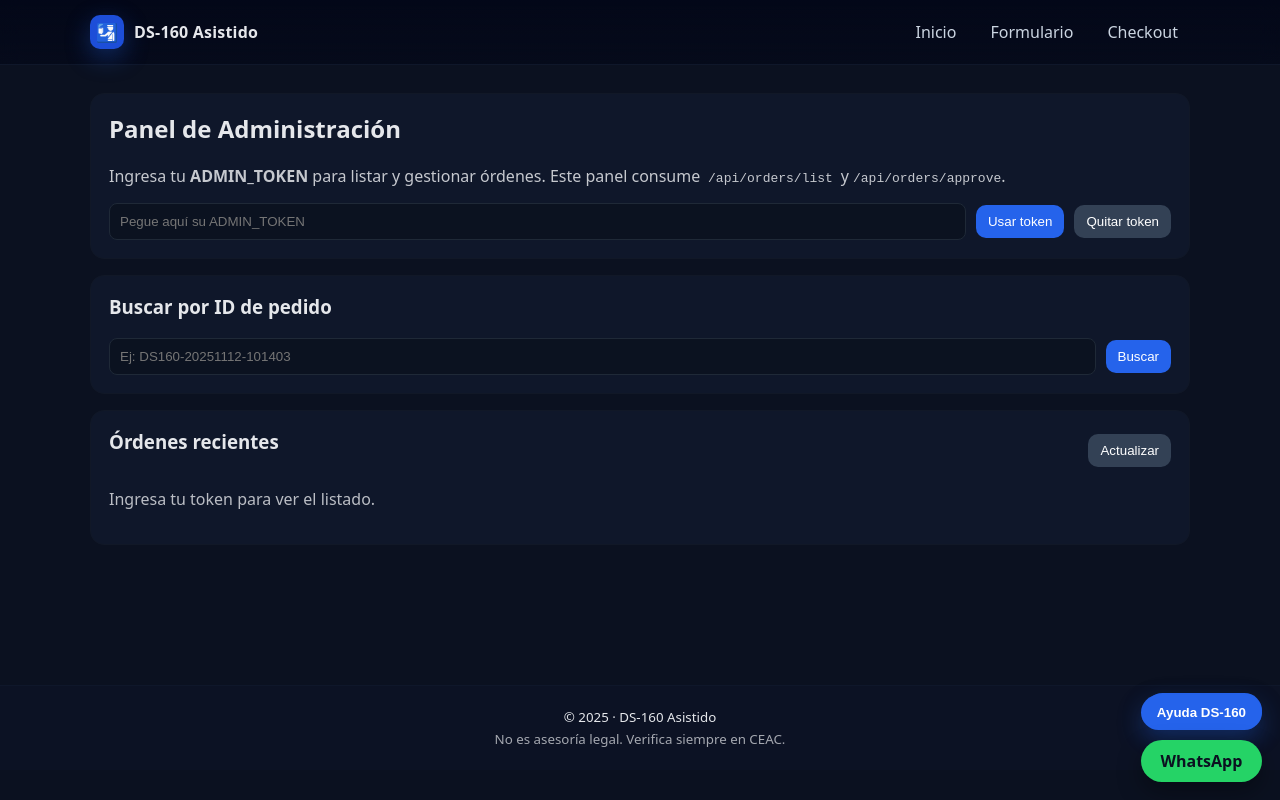
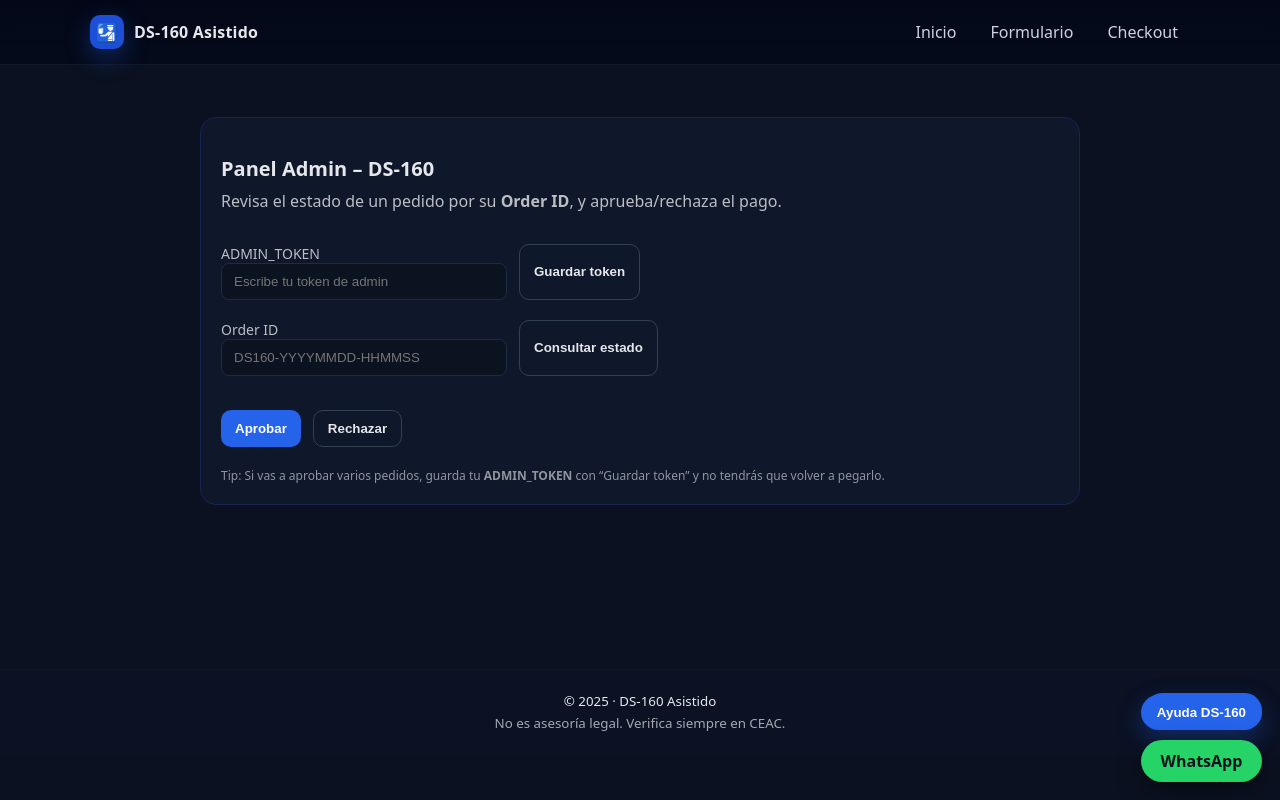
Before and after one commit to robertotitus86/ds160-app, a Next.js app: page /admin in a window 1280 px wide. Built offline with nearby package versions, Linux system fonts and the light colour scheme.

Commit message:
Update page.tsx

```diff
--- a/app/admin/page.tsx
+++ b/app/admin/page.tsx
@@ -1,370 +1,252 @@
-'use client';
+"use client";
 
-import React, { useEffect, useMemo, useState } from 'react';
+import React, { useEffect, useState } from "react";
 
-type OrderStatus = 'pending' | 'approved' | 'rejected';
-type Order = {
-  id: string;
-  status: OrderStatus;
-  createdAt?: string;
-  reviewedAt?: string;
-  plans?: string[];
-  receiptUrl?: string;
+type OrderStatus = "pending" | "paid" | "rejected";
+type StatusResp =
+  | { ok: true; order: { id: string; status: OrderStatus; receiptUrl?: string } }
+  | { ok: false; error?: string };
+
+export default function AdminPage() {
+  const [token, setToken] = useState("");
+  const [orderId, setOrderId] = useState("");
+  const [status, setStatus] = useState<OrderStatus | null>(null);
+  const [receiptUrl, setReceiptUrl] = useState<string | undefined>(undefined);
+  const [message, setMessage] = useState("");
+
+  useEffect(() => {
+    // Recupera el token para no escribirlo cada vez
+    const saved = localStorage.getItem("ds160_admin_token");
+    if (saved) setToken(saved);
+  }, []);
+
+  const saveToken = () => {
+    localStorage.setItem("ds160_admin_token", token);
+    setMessage("Token guardado en este navegador.");
+    setTimeout(() => setMessage(""), 2000);
   };
 
-const styles = {
-  card: {
-    background: '#0f172a',
-    padding: 18,
-    borderRadius: 14,
-    border: '1px solid #111827',
-  } as React.CSSProperties,
-
-  btn: {
-    background: '#2563eb',
-    color: '#fff',
-    border: 'none',
-    borderRadius: 10,
-    padding: '9px 12px',
-    cursor: 'pointer',
-  } as React.CSSProperties,
-
-  btnGhost: {
-    background: '#334155',
-    color: '#fff',
-    border: 'none',
-    borderRadius: 10,
-    padding: '9px 12px',
-    cursor: 'pointer',
-  } as React.CSSProperties,
-
-  badge: (s: OrderStatus) =>
-    ({
-      display: 'inline-block',
-      fontSize: 12,
-      padding: '2px 8px',
-      borderRadius: 999,
-      background: s === 'approved' ? '#16a34a' : s === 'rejected' ? '#dc2626' : '#f59e0b',
-      color: '#fff',
-    } as React.CSSProperties),
-
-  table: {
-    width: '100%',
-    borderCollapse: 'collapse',
-  } as React.CSSProperties,
-
-  th: {
-    textAlign: 'left',
-    padding: '8px 10px',
-    borderBottom: '1px solid #1f2937',
-    color: '#cbd5e1',
-  } as React.CSSProperties,
-
-  td: {
-    padding: '8px 10px',
-    borderBottom: '1px solid #0b1220',
-  } as React.CSSProperties,
+  const fetchStatus = async () => {
+    setMessage("");
+    setStatus(null);
+    setReceiptUrl(undefined);
+    if (!orderId) {
+      setMessage("Debes indicar un Order ID.");
+      return;
+    }
+    try {
+      const r = await fetch(`/api/orders/status?orderId=${encodeURIComponent(orderId)}`, {
+        cache: "no-store",
+      });
+      const data = (await r.json()) as StatusResp;
+      if (data.ok) {
+        setStatus(data.order.status);
+        setReceiptUrl(data.order.receiptUrl);
+      } else {
+        setMessage(data.error || "No se pudo consultar el estado.");
+      }
+    } catch (e: any) {
+      setMessage(e?.message || "Error consultando estado.");
+    }
   };
 
-export default function AdminPage() {
-  const [token, setToken] = useState('');
-  const [tokenOk, setTokenOk] = useState(false);
-
-  const [searchId, setSearchId] = useState('');
-  const [found, setFound] = useState<Order | null>(null);
-  const [loading, setLoading] = useState(false);
-
-  const [list, setList] = useState<Order[]>([]);
-  const [listLoading, setListLoading] = useState(false);
-
-  useEffect(() => {
-    const t = localStorage.getItem('admin_token') || '';
-    if (t) {
-      setToken(t);
-      setTokenOk(true);
-      void loadRecent(t);
-    }
-  }, []);
-
-  const hasToken = useMemo(() => token.trim().length > 0, [token]);
-
-  async function saveToken() {
-    if (!hasToken) {
-      alert('Ingresa un token');
+  const approve = async () => {
+    if (!token) {
+      setMessage("Escribe tu ADMIN_TOKEN para aprobar.");
       return;
     }
-    localStorage.setItem('admin_token', token.trim());
-    setTokenOk(true);
-    await loadRecent(token.trim());
-  }
-
-  async function loadRecent(tk = token) {
-    try {
-      setListLoading(true);
-      const res = await fetch(`/api/orders/list?limit=25&token=${encodeURIComponent(tk)}`);
-      const data = await res.json();
-      if (!data.ok) throw new Error(data?.error || 'No se pudo listar');
-      setList(data.items as Order[]);
-    } catch (e: any) {
-      alert(e?.message || 'Error listando órdenes');
-    } finally {
-      setListLoading(false);
-    }
-  }
-
-  async function findById() {
-    try {
-      if (!searchId.trim()) {
-        alert('Ingresa un ID');
+    if (!orderId) {
+      setMessage("Debes indicar un Order ID.");
       return;
     }
-      setLoading(true);
-      const res = await fetch(`/api/orders/status?id=${encodeURIComponent(searchId.trim())}`);
-      const data = await res.json();
-      if (!data.ok) throw new Error(data?.error || 'No encontrado');
-      const o = data.order as Order;
-      setFound({
-        id: o.id || searchId.trim(),
-        status: (o.status as OrderStatus) || 'pending',
-        createdAt: o.createdAt,
-        reviewedAt: o.reviewedAt,
-        plans: o.plans || [],
-        receiptUrl: o.receiptUrl,
+    try {
+      const r = await fetch("/api/orders/approve", {
+        method: "POST",
+        headers: {
+          "Content-Type": "application/json",
+          "x-admin-token": token,
+        },
+        body: JSON.stringify({ orderId, action: "approve" }),
       });
+      const data = (await r.json()) as { ok: boolean; error?: string };
+      if (data.ok) {
+        setMessage("Orden aprobada.");
+        setStatus("paid");
+      } else {
+        setMessage(data.error || "No se pudo aprobar.");
+      }
     } catch (e: any) {
-      alert(e?.message || 'Error buscando orden');
-      setFound(null);
-    } finally {
-      setLoading(false);
+      setMessage(e?.message || "Error aprobando.");
     }
-  }
+  };
 
-  async function act(id: string, action: 'approve' | 'reject') {
-    try {
-      if (!tokenOk) {
-        alert('Configura tu token primero');
+  const reject = async () => {
+    if (!token) {
+      setMessage("Escribe tu ADMIN_TOKEN para rechazar.");
       return;
     }
-      const res = await fetch('/api/orders/approve', {
-        method: 'POST',
-        headers: { 'Content-Type': 'application/json' },
-        body: JSON.stringify({ id, token, action }),
+    if (!orderId) {
+      setMessage("Debes indicar un Order ID.");
+      return;
+    }
+    try {
+      const r = await fetch("/api/orders/approve", {
+        method: "POST",
+        headers: {
+          "Content-Type": "application/json",
+          "x-admin-token": token,
+        },
+        body: JSON.stringify({ orderId, action: "reject" }),
       });
-      const data = await res.json();
-      if (!data.ok) throw new Error(data?.error || 'No se pudo actualizar');
+      const data = (await r.json()) as { ok: boolean; error?: string };
+      if (data.ok) {
+        setMessage("Orden rechazada.");
+        setStatus("rejected");
+      } else {
+        setMessage(data.error || "No se pudo rechazar.");
+      }
+    } catch (e: any) {
+      setMessage(e?.message || "Error rechazando.");
+    }
+  };
 
-      alert(`Orden ${id} -> ${data.status.toUpperCase()}`);
-      if (found?.id === id) await findById();
-      await loadRecent(token);
-    } catch (e: any) {
-      alert(e?.message || 'Error aprobando/rechazando');
-    }
-  }
+  const tagStyle = (s: OrderStatus | null) => {
+    const base: React.CSSProperties = {
+      display: "inline-block",
+      borderRadius: 999,
+      padding: "4px 10px",
+      fontWeight: 700,
+      fontSize: 12,
+      marginLeft: 8,
+      color: "#0b1120",
+    };
+    if (s === "paid") return { ...base, background: "#86efac" };
+    if (s === "pending") return { ...base, background: "#fde68a" };
+    if (s === "rejected") return { ...base, background: "#fca5a5" };
+    return { ...base, background: "#e5e7eb" };
+    };
 
-  function copy(txt?: string) {
-    if (!txt) return;
-    navigator.clipboard?.writeText(txt);
-    alert('Copiado al portapapeles.');
-  }
+  const container: React.CSSProperties = {
+    maxWidth: 880,
+    margin: "0 auto",
+    padding: "24px 16px",
+    color: "#e5e7eb",
+  };
+  const card: React.CSSProperties = {
+    background: "#0f172a",
+    border: "1px solid #172554",
+    borderRadius: 16,
+    padding: 20,
+  };
+  const row: React.CSSProperties = { display: "flex", gap: 12, flexWrap: "wrap" };
+  const label: React.CSSProperties = { fontSize: 14, opacity: 0.8 };
+  const input: React.CSSProperties = {
+    background: "#0b1220",
+    border: "1px solid #1f2a44",
+    color: "#e5e7eb",
+    borderRadius: 8,
+    padding: "10px 12px",
+    minWidth: 260,
+  };
+  const btn: React.CSSProperties = {
+    background: "#2563eb",
+    color: "#fff",
+    border: 0,
+    borderRadius: 10,
+    padding: "10px 14px",
+    fontWeight: 700,
+    cursor: "pointer",
+  };
+  const btnGhost: React.CSSProperties = {
+    background: "transparent",
+    border: "1px solid #334155",
+    color: "#e5e7eb",
+    borderRadius: 10,
+    padding: "10px 14px",
+    fontWeight: 600,
+    cursor: "pointer",
+  };
 
   return (
-    <div style={{ display: 'grid', gap: 16 }}>
-      <section style={styles.card}>
-        <h2 style={{ marginTop: 0 }}>Panel de Administración</h2>
-        <p style={{ marginTop: 0, opacity: 0.85 }}>
-          Ingresa tu <b>ADMIN_TOKEN</b> para listar y gestionar órdenes. Este panel consume
-          <code> /api/orders/list </code> y <code> /api/orders/approve</code>.
+    <div style={container}>
+      <div style={card}>
+        <h2 style={{ fontSize: 20, fontWeight: 800, marginBottom: 8 }}>Panel Admin – DS-160</h2>
+        <p style={{ opacity: 0.8, marginTop: 0 }}>
+          Revisa el estado de un pedido por su <b>Order ID</b>, y aprueba/rechaza el pago.
         </p>
 
-        <div style={{ display: 'flex', gap: 10, flexWrap: 'wrap', alignItems: 'center' }}>
+        <div style={{ height: 16 }} />
+
+        <div style={row}>
+          <div>
+            <div style={label}>ADMIN_TOKEN</div>
             <input
+              style={input}
               type="password"
+              placeholder="Escribe tu token de admin"
               value={token}
               onChange={(e) => setToken(e.target.value)}
-            placeholder="Pegue aquí su ADMIN_TOKEN"
-            style={{
-              flex: '1 1 320px',
-              minWidth: 260,
-              padding: 10,
-              borderRadius: 8,
-              border: '1px solid #1f2937',
-              background: '#0b1220',
-              color: '#fff',
-            }}
             />
-          <button onClick={saveToken} style={styles.btn}>
-            Usar token
-          </button>
-          <button
-            onClick={() => {
-              localStorage.removeItem('admin_token');
-              setToken('');
-              setTokenOk(false);
-            }}
-            style={styles.btnGhost}
-          >
-            Quitar token
-          </button>
           </div>
-      </section>
-
-      {/* Buscar por ID */}
-      <section style={styles.card}>
-        <h3 style={{ marginTop: 0 }}>Buscar por ID de pedido</h3>
-        <div style={{ display: 'flex', gap: 10, flexWrap: 'wrap', alignItems: 'center' }}>
-          <input
-            type="text"
-            value={searchId}
-            onChange={(e) => setSearchId(e.target.value)}
-            placeholder="Ej: DS160-20251112-101403"
-            style={{
-              flex: '1 1 320px',
-              minWidth: 260,
-              padding: 10,
-              borderRadius: 8,
-              border: '1px solid #1f2937',
-              background: '#0b1220',
-              color: '#fff',
-            }}
-          />
-          <button onClick={findById} style={styles.btn} disabled={loading}>
-            {loading ? 'Buscando…' : 'Buscar'}
-          </button>
+          <button style={btnGhost} onClick={saveToken}>Guardar token</button>
         </div>
 
-        {found && (
-          <div
-            style={{
-              marginTop: 14,
-              padding: 12,
-              border: '1px solid #1f2937',
-              borderRadius: 10,
-              background: '#0b1220',
-            }}
-          >
-            <div style={{ display: 'flex', justifyContent: 'space-between', alignItems: 'start', gap: 8 }}>
+        <div style={{ height: 20 }} />
+
+        <div style={row}>
           <div>
-                <div>
-                  <b>ID:</b> {found.id}
+            <div style={label}>Order ID</div>
+            <input
+              style={input}
+              placeholder="DS160-YYYYMMDD-HHMMSS"
+              value={orderId}
+              onChange={(e) => setOrderId(e.target.value)}
+            />
           </div>
-                <div>
-                  <b>Estado:</b> <span style={styles.badge(found.status)}>{found.status}</span>
+          <button style={btnGhost} onClick={fetchStatus}>Consultar estado</button>
         </div>
-                {found.createdAt && (
-                  <div>
-                    <b>Creada:</b> {new Date(found.createdAt).toLocaleString()}
+
+        <div style={{ height: 14 }} />
+
+        {status && (
+          <div style={{ opacity: 0.9 }}>
+            Estado actual: <b>{status.toUpperCase()}</b>
+            <span style={tagStyle(status)}>{status.toUpperCase()}</span>
           </div>
         )}
-                {found.reviewedAt && (
-                  <div>
-                    <b>Revisada:</b> {new Date(found.reviewedAt).toLocaleString()}
+
+        {receiptUrl && (
+          <>
+            <div style={{ height: 10 }} />
+            <div style={{ opacity: 0.85 }}>
+              Comprobante:{" "}
+              <a href={receiptUrl} target="_blank" rel="noreferrer" style={{ color: "#93c5fd" }}>
+                abrir
+              </a>
             </div>
+          </>
         )}
-                {found.plans?.length ? (
-                  <div>
-                    <b>Planes:</b> {found.plans.join(', ')}
+
+        <div style={{ height: 20 }} />
+
+        <div style={row}>
+          <button style={btn} onClick={approve}>Aprobar</button>
+          <button style={btnGhost} onClick={reject}>Rechazar</button>
         </div>
-                ) : null}
-                {found.receiptUrl && (
-                  <div style={{ marginTop: 6 }}>
-                    <b>Comprobante:</b>{' '}
-                    <button onClick={() => window.open(found.receiptUrl!, '_blank')} style={styles.btnGhost}>
-                      Ver
-                    </button>
-                    <button onClick={() => copy(found.receiptUrl)} style={{ ...styles.btnGhost, marginLeft: 8 }}>
-                      Copiar URL
-                    </button>
-                  </div>
+
+        {message && (
+          <>
+            <div style={{ height: 12 }} />
+            <div style={{ opacity: 0.85 }}>{message}</div>
+          </>
         )}
-              </div>
-              <div style={{ display: 'flex', gap: 8 }}>
-                <button onClick={() => act(found.id, 'approve')} style={styles.btn}>
-                  Aprobar
-                </button>
-                <button onClick={() => act(found.id, 'reject')} style={styles.btnGhost}>
-                  Rechazar
-                </button>
+
+        <div style={{ height: 20 }} />
+        <div style={{ opacity: 0.6, fontSize: 12 }}>
+          Tip: Si vas a aprobar varios pedidos, guarda tu <b>ADMIN_TOKEN</b> con “Guardar token”
+          y no tendrás que volver a pegarlo.
         </div>
       </div>
     </div>
-        )}
-      </section>
-
-      {/* Recientes */}
-      <section style={styles.card}>
-        <div style={{ display: 'flex', justifyContent: 'space-between', alignItems: 'center' }}>
-          <h3 style={{ marginTop: 0 }}>Órdenes recientes</h3>
-          <button onClick={() => loadRecent()} style={styles.btnGhost} disabled={!tokenOk || listLoading}>
-            {listLoading ? 'Actualizando…' : 'Actualizar'}
-          </button>
-        </div>
-
-        {!tokenOk ? (
-          <p style={{ opacity: 0.8 }}>Ingresa tu token para ver el listado.</p>
-        ) : (
-          <div style={{ overflowX: 'auto' }}>
-            <table style={styles.table}>
-              <thead>
-                <tr>
-                  <th style={styles.th}>ID</th>
-                  <th style={styles.th}>Estado</th>
-                  <th style={styles.th}>Creada</th>
-                  <th style={styles.th}>Revisada</th>
-                  <th style={styles.th}>Planes</th>
-                  <th style={styles.th}>Acciones</th>
-                </tr>
-              </thead>
-              <tbody>
-                {list.map((o) => (
-                  <tr key={o.id}>
-                    <td style={styles.td}>
-                      <a
-                        href="#"
-                        onClick={(e) => {
-                          e.preventDefault();
-                          setSearchId(o.id);
-                          setFound(o);
-                        }}
-                        style={{ color: '#93c5fd' }}
-                      >
-                        {o.id}
-                      </a>
-                    </td>
-                    <td style={styles.td}>
-                      <span style={styles.badge(o.status)}>{o.status}</span>
-                    </td>
-                    <td style={styles.td}>{o.createdAt ? new Date(o.createdAt).toLocaleString() : '-'}</td>
-                    <td style={styles.td}>{o.reviewedAt ? new Date(o.reviewedAt).toLocaleString() : '-'}</td>
-                    <td style={styles.td}>{o.plans?.join(', ') || '-'}</td>
-                    <td style={styles.td}>
-                      <div style={{ display: 'flex', gap: 6, flexWrap: 'wrap' }}>
-                        <button onClick={() => act(o.id, 'approve')} style={styles.btn}>
-                          Aprobar
-                        </button>
-                        <button onClick={() => act(o.id, 'reject')} style={styles.btnGhost}>
-                          Rechazar
-                        </button>
-                        {o.receiptUrl && (
-                          <button onClick={() => window.open(o.receiptUrl!, '_blank')} style={styles.btnGhost}>
-                            Ver comprobante
-                          </button>
-                        )}
-                      </div>
-                    </td>
-                  </tr>
-                ))}
-                {list.length === 0 && (
-                  <tr>
-                    <td colSpan={6} style={{ ...styles.td, opacity: 0.7 }}>
-                      Sin resultados.
-                    </td>
-                  </tr>
-                )}
-              </tbody>
-            </table>
-          </div>
-        )}
-      </section>
-    </div>
   );
 }
```
Lines whose indentation alone changed are shown as unchanged.
